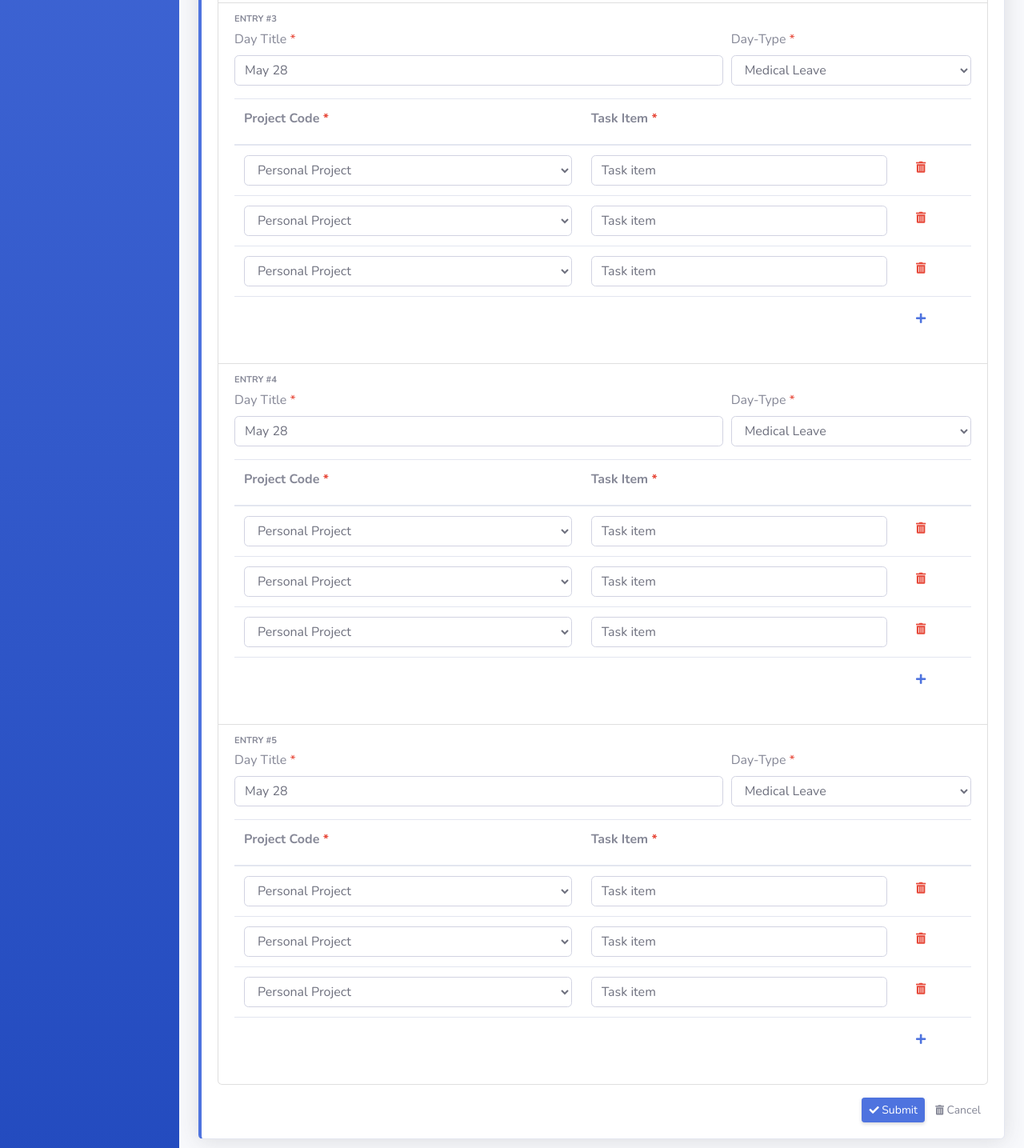
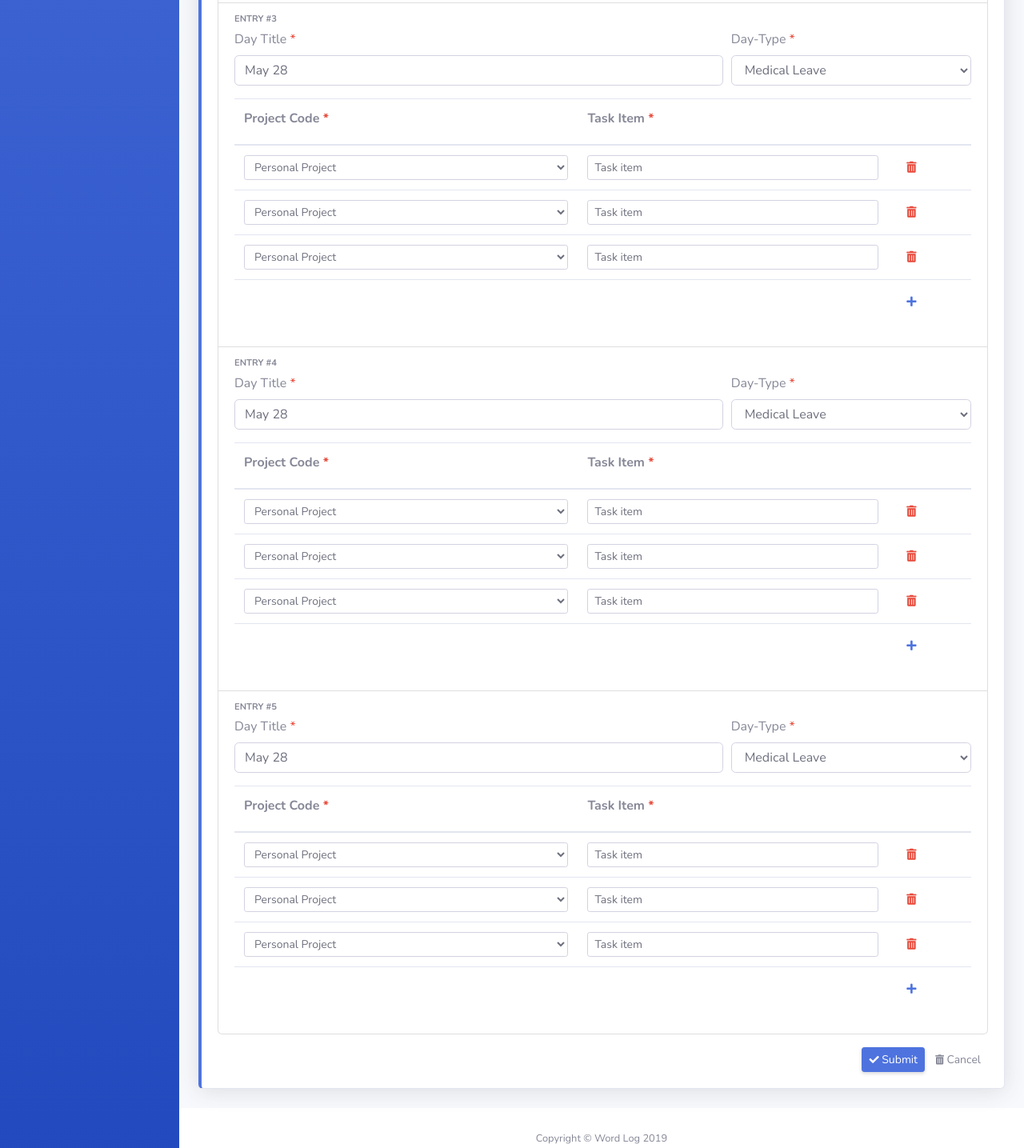
Before and after one commit to davinaleong/proj-worklog-template, a website with bundled scripts: page existing-log-edit.html in a window 1280 px wide. Shown: the part 1358-2793 px from the top of the page at 80% size. Built offline with nearby package versions, Linux system fonts and the light colour scheme.

Commit message:
Finished tightening styles of edit-existing-log form

```diff
--- a/existing-log-edit.html
+++ b/existing-log-edit.html
@@ -616,7 +616,8 @@
                           <!-- Item #0 (count: 1) -->
                           <tr>
                             <td>
-                              <select name="entry2-item0-project_code" class="form-control" required>
+                              <select name="entry2-item0-project_code"
+                                class="form-control form-control-sm" required>
                                 <option value="">- Select Project Code</option>
                                 <option value="KLICK">Klick</option>
                                 <option value="SSO">SSO</option>
@@ -627,7 +628,8 @@
                               </select>
                             </td>
                             <td>
-                              <input type="text" name="entry2-item0-title" class="form-control"
+                              <input type="text" name="entry2-item0-title"
+                                class="form-control form-control-sm"
                                 value="Task item" required>
                             </td>
                             <td>
@@ -640,7 +642,8 @@
                           <!-- Item #1 (count: 2) -->
                           <tr>
                             <td>
-                              <select name="entry2-item1-project_code" class="form-control" required>
+                              <select name="entry2-item1-project_code"
+                                class="form-control form-control-sm" required>
                                 <option value="">- Select Project Code</option>
                                 <option value="KLICK">Klick</option>
                                 <option value="SSO">SSO</option>
@@ -651,7 +654,8 @@
                               </select>
                             </td>
                             <td>
-                              <input type="text" name="entry2-item1-title" class="form-control"
+                              <input type="text" name="entry2-item1-title"
+                                class="form-control form-control-sm"
                                 value="Task item" required>
                             </td>
                             <td>
@@ -664,7 +668,8 @@
                           <!-- Item #2 (count: 3) -->
                           <tr>
                             <td>
-                              <select name="entry2-item2-project_code" class="form-control" required>
+                              <select name="entry2-item2-project_code"
+                                class="form-control form-control-sm" required>
                                 <option value="">- Select Project Code</option>
                                 <option value="KLICK">Klick</option>
                                 <option value="SSO">SSO</option>
@@ -675,7 +680,8 @@
                               </select>
                             </td>
                             <td>
-                              <input type="text" name="entry2-item2-title" class="form-control"
+                              <input type="text" name="entry2-item2-title"
+                                class="form-control form-control-sm"
                                 value="Task item" required>
                             </td>
                             <td>
@@ -749,7 +755,8 @@
                           <!-- Item #0 (count: 1) -->
                           <tr>
                             <td>
-                              <select name="entry3-item0-project_code" class="form-control" required>
+                              <select name="entry3-item0-project_code"
+                                class="form-control form-control-sm" required>
                                 <option value="">- Select Project Code</option>
                                 <option value="KLICK">Klick</option>
                                 <option value="SSO">SSO</option>
@@ -760,7 +767,8 @@
                               </select>
                             </td>
                             <td>
-                              <input type="text" name="entry3-item0-title" class="form-control"
+                              <input type="text" name="entry3-item0-title"
+                                class="form-control form-control-sm"
                                 value="Task item" required>
                             </td>
                             <td>
@@ -773,7 +781,8 @@
                           <!-- Item #1 (count: 2) -->
                           <tr>
                             <td>
-                              <select name="entry3-item1-project_code" class="form-control" required>
+                              <select name="entry3-item1-project_code"
+                                class="form-control form-control-sm" required>
                                 <option value="">- Select Project Code</option>
                                 <option value="KLICK">Klick</option>
                                 <option value="SSO">SSO</option>
@@ -784,7 +793,8 @@
                               </select>
                             </td>
                             <td>
-                              <input type="text" name="entry3-item1-title" class="form-control"
+                              <input type="text" name="entry3-item1-title"
+                                class="form-control form-control-sm"
                                 value="Task item" required>
                             </td>
                             <td>
@@ -797,7 +807,8 @@
                           <!-- Item #2 (count: 3) -->
                           <tr>
                             <td>
-                              <select name="entry3-item2-project_code" class="form-control" required>
+                              <select name="entry3-item2-project_code"
+                                class="form-control form-control-sm" required>
                                 <option value="">- Select Project Code</option>
                                 <option value="KLICK">Klick</option>
                                 <option value="SSO">SSO</option>
@@ -808,7 +819,8 @@
                               </select>
                             </td>
                             <td>
-                              <input type="text" name="entry3-item2-title" class="form-control"
+                              <input type="text" name="entry3-item2-title"
+                                class="form-control form-control-sm"
                                 value="Task item" required>
                             </td>
                             <td>
@@ -882,7 +894,8 @@
                           <!-- Item #0 (count: 1) -->
                           <tr>
                             <td>
-                              <select name="entry4-item0-project_code" class="form-control" required>
+                              <select name="entry4-item0-project_code"
+                                class="form-control form-control-sm" required>
                                 <option value="">- Select Project Code</option>
                                 <option value="KLICK">Klick</option>
                                 <option value="SSO">SSO</option>
@@ -893,7 +906,8 @@
                               </select>
                             </td>
                             <td>
-                              <input type="text" name="entry4-item0-title" class="form-control"
+                              <input type="text" name="entry4-item0-title"
+                                class="form-control form-control-sm"
                                 value="Task item" required>
                             </td>
                             <td>
@@ -906,7 +920,8 @@
                           <!-- Item #1 (count: 2) -->
                           <tr>
                             <td>
-                              <select name="entry4-item1-project_code" class="form-control" required>
+                              <select name="entry4-item1-project_code"
+                                class="form-control form-control-sm" required>
                                 <option value="">- Select Project Code</option>
                                 <option value="KLICK">Klick</option>
                                 <option value="SSO">SSO</option>
@@ -917,7 +932,8 @@
                               </select>
                             </td>
                             <td>
-                              <input type="text" name="entry4-item1-title" class="form-control"
+                              <input type="text" name="entry4-item1-title"
+                                class="form-control form-control-sm"
                                 value="Task item" required>
                             </td>
                             <td>
@@ -930,7 +946,8 @@
                           <!-- Item #2 (count: 3) -->
                           <tr>
                             <td>
-                              <select name="entry4-item2-project_code" class="form-control" required>
+                              <select name="entry4-item2-project_code"
+                                class="form-control form-control-sm" required>
                                 <option value="">- Select Project Code</option>
                                 <option value="KLICK">Klick</option>
                                 <option value="SSO">SSO</option>
@@ -941,7 +958,8 @@
                               </select>
                             </td>
                             <td>
-                              <input type="text" name="entry4-item2-title" class="form-control"
+                              <input type="text" name="entry4-item2-title"
+                                class="form-control form-control-sm"
                                 value="Task item" required>
                             </td>
                             <td>
```
